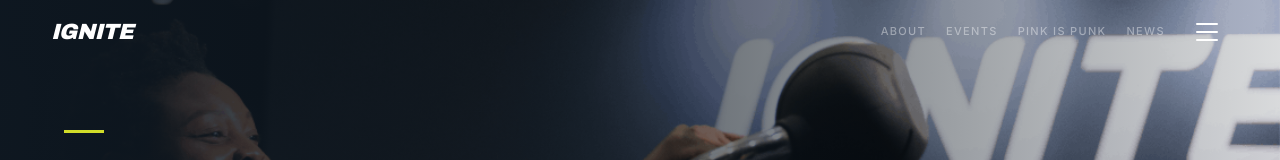
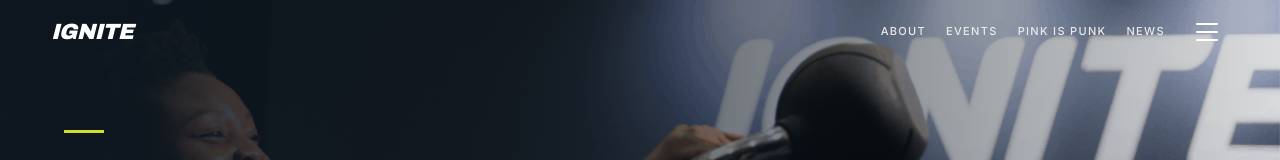
Before and after one commit to ivhub010/ignite.ae, a Next.js app: page / in a window 1280 px wide. Shown: the top 160 px of the page. Built offline with nearby package versions, Linux system fonts and the light colour scheme.

Commit message:
update css

```diff
--- a/app/globals.css
+++ b/app/globals.css
@@ -12,7 +12,7 @@
 .nav.scrolled{background:rgba(15,25,35,.92);backdrop-filter:blur(16px);-webkit-backdrop-filter:blur(16px);border-bottom:1px solid rgba(255,255,255,.08)}
 .nav-logo{font:900 italic 22px/1 var(--font-archivo),sans-serif;color:#fff;letter-spacing:-.02em}
 .nav-right{display:flex;align-items:center;gap:20px}
-.nav-link{font:500 11px/1 var(--font-inter),sans-serif;text-transform:uppercase;letter-spacing:.12em;color:rgba(255,255,255,.4);transition:color .2s}
+.nav-link{font:500 11px/1 var(--font-inter),sans-serif;text-transform:uppercase;letter-spacing:.12em;color:#eaeaea;transition:color .2s}
 .nav-link:hover{color:#fff}
 .nav-link.pink:hover{color:#CE00A0}
 .nav-cta{background:var(--lime);color:#0F1923;font:700 11px/1 var(--font-archivo),sans-serif;text-transform:uppercase;letter-spacing:.08em;padding:10px 22px;border-radius:8px;transition:background .2s}
```
